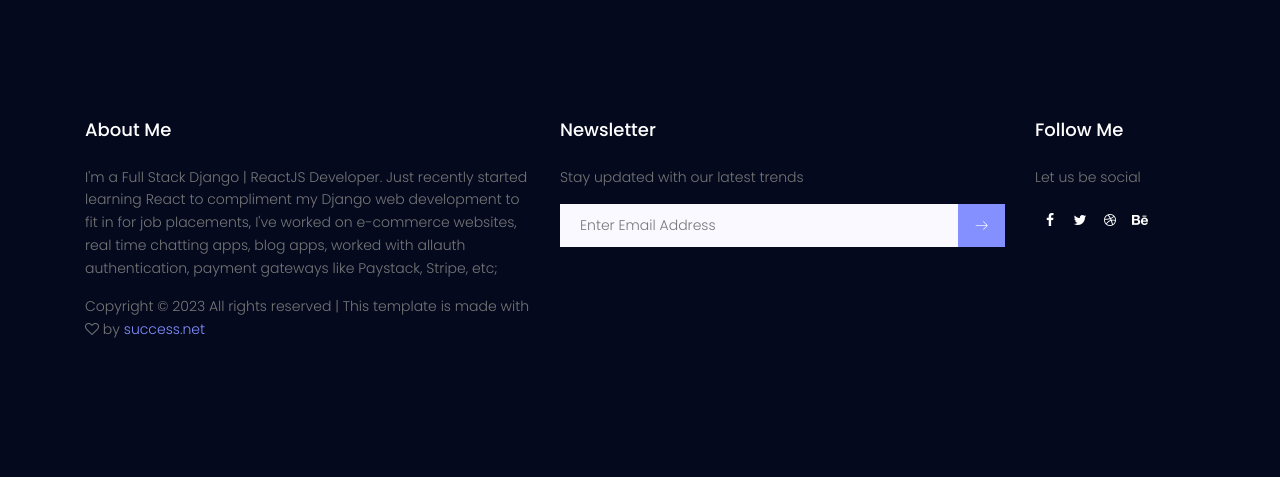
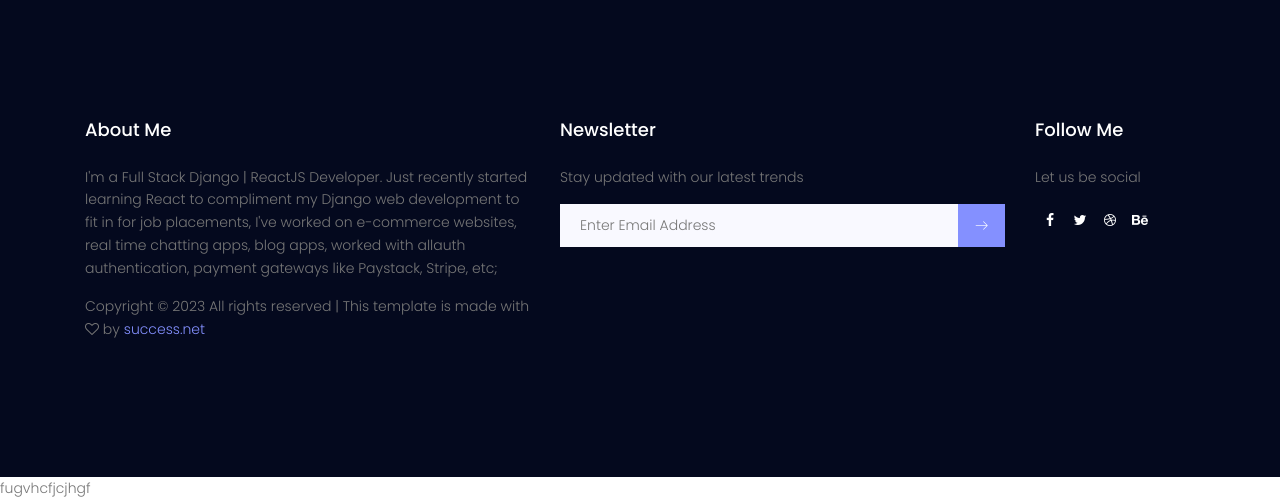
Before and after one commit to paradoxking/Baby, a PHP site: page /portfolio.php in a window 1280 px wide. Shown: the part 1623-2123 px from the top of the page. Before the commit the page ends 2100 px from the top, so only its background shows below. Run offline with PHP 8.4, Linux system fonts and the light colour scheme; some libraries are stand-ins or nearby versions.

```diff
--- a/portfolio.php
+++ b/portfolio.php
@@ -272,3 +272,6 @@
 </body>
 
 </html>
+
+
+fugvhcfjcjhgf
```
